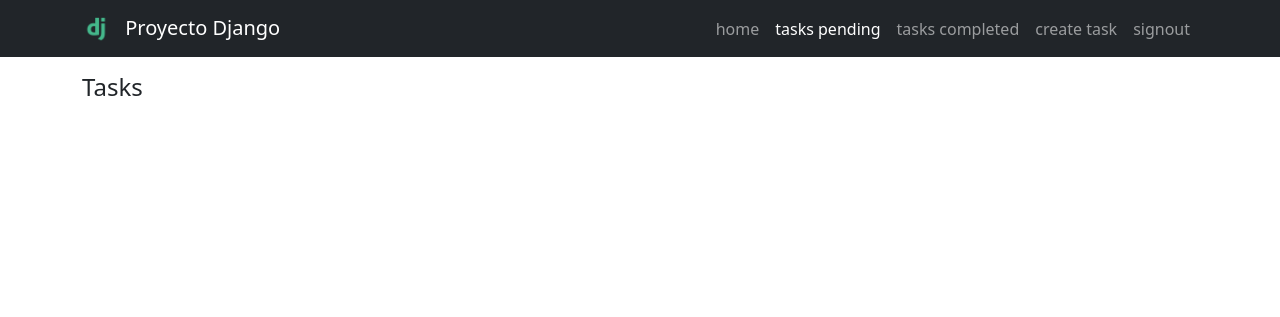
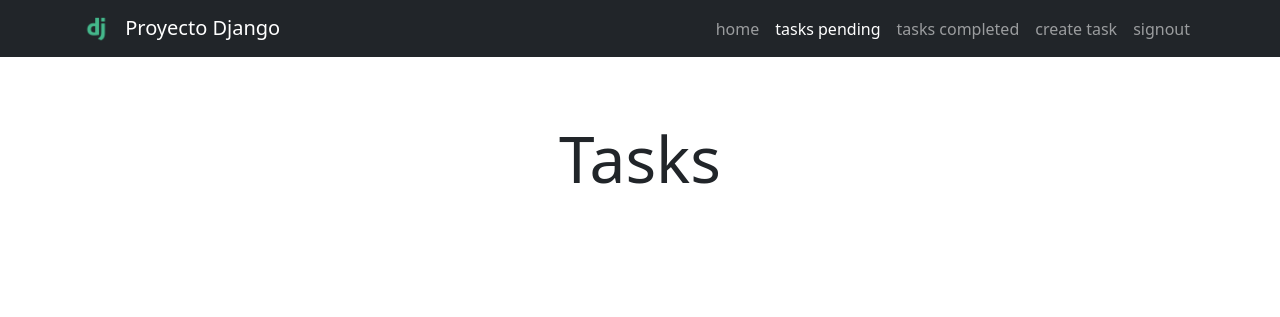
Before and after one commit to Stiven1707/DJANGO-CRUD-AUTH, a Django app: page /tasks/ in a window 1280 px wide. Shown: the top 317 px of the page. Run offline with Django 4.2, Linux system fonts and the light colour scheme; the visitor is signed in with stand-in values (Sample User, id 1); data that the repository does not hold is empty.

Commit message:
tasks con estilos

```diff
--- a/tasks/templates/layouts/base.html
+++ b/tasks/templates/layouts/base.html
@@ -64,13 +64,8 @@
     </nav>
   </header>
 
-  <main class="container">
-    <div class="row">
-      <div class="col-12">
-              {% block contenido %} {% endblock %}
-            </div>
-        </div>
-    </main>
+  {% block contenido %} {% endblock %}
+
 
 
   <!-- Bootstrap JavaScript Libraries -->
--- a/tasks/templates/tasks/tasks.html
+++ b/tasks/templates/tasks/tasks.html
@@ -2,29 +2,41 @@
 {% block titulo %} Tasks {% endblock %}
 
 {% block contenido %}
-<div class="card-body">
-  <h4 class="card-title">Tasks</h4>
-  <ul>
+<main class="container">
+  <div class="row">
+    <div class="col-md-6 offset-md-3">
+      <h1 class="text-center display-3 py-5">Tasks</h1>
+      <ul class="list-group">
         {% for task in tasks %}
-    <li>
+
+        <li class="list-group-item">
+          <header class="d-flex justify-content-between">
+
             <a href="{% url 'task_detail' task.id %}">
               <img src="https://img.icons8.com/ios/50/000000/edit.png" width="20" height="20" alt="edit">
             </a>
             {% if task.important == True %}
             <p>
-        <strong class="text-danger" > {{ task.title }} </strong>
+              <h1 class="fw-blod text-success" > {{ task.title }} </h1>
             </p>
 
             {% else %}
             <p>
+              <h1 class="fw-blod">
+
                 {{ task.title }}
+              </h1>
             </p>
             {% endif %}
+            <p> {{ task.user }} </p>
+          </header>
           <p> {{ task.description }} </p>
-      <p> {{ task.user }} </p>
           <p> {{ task.date_completed|date:'M  j Y:i'}} </p>
         </li>
         {% endfor %}
       </ul>
     </div>
+  </div>
+</main>
+
 {% endblock %}
```
Lines whose indentation alone changed are shown as unchanged.
